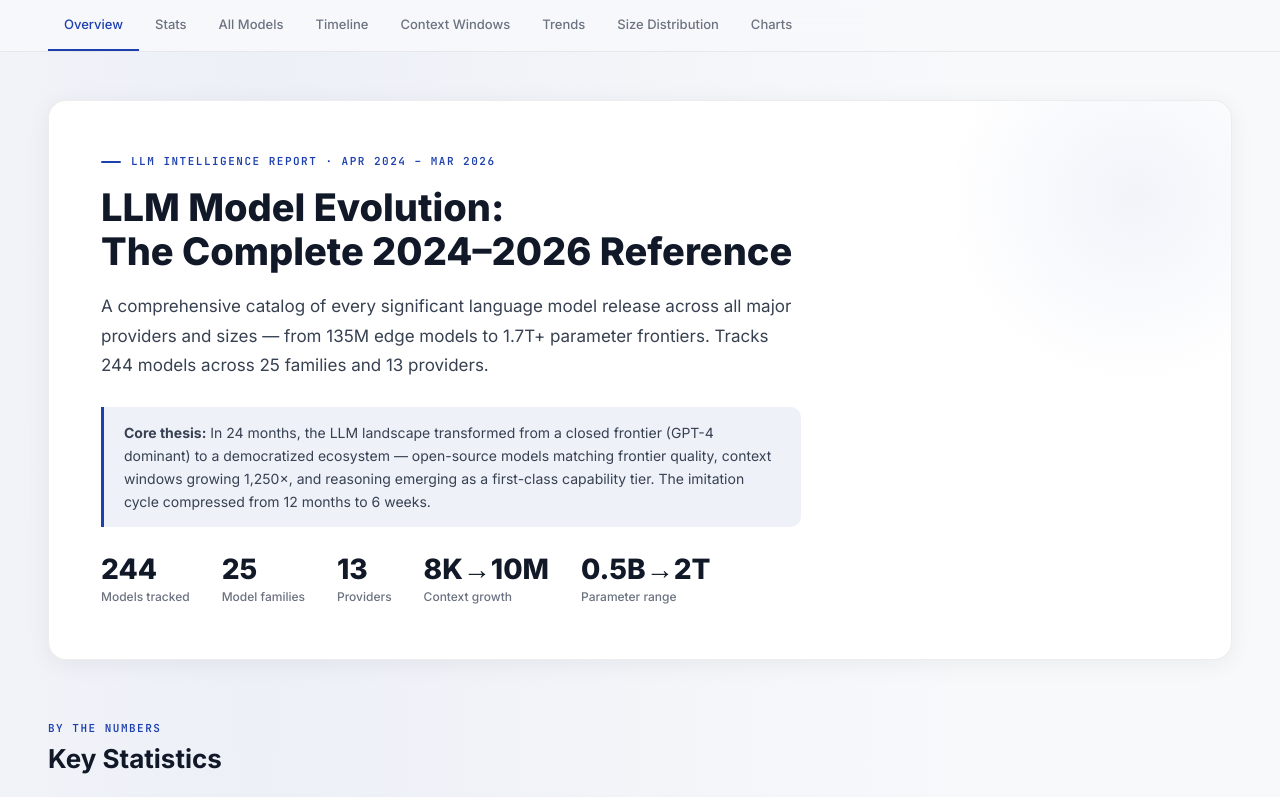
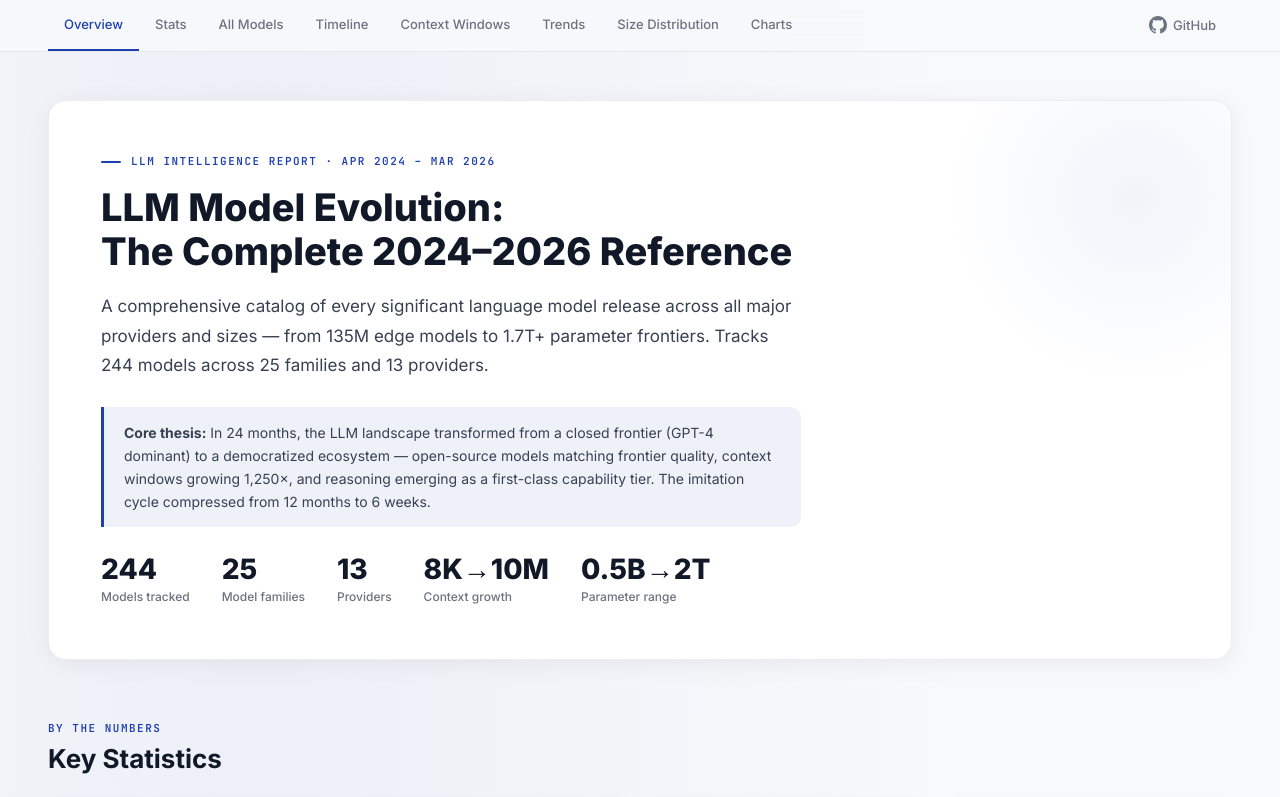
Before and after one commit to delexw/llm-evolution.com, a plain HTML site: page index.html in a window 1280 px wide. Shown: the top 797 px of the page. Drawn offline with nearby package versions, Linux system fonts and the light colour scheme; a script that the page names is missing.

Commit message:
Add GitHub link to navigation bar in index.html and adjust topnav styles in layout.css

```diff
--- a/css/layout.css
+++ b/css/layout.css
@@ -1,5 +1,6 @@
 /* Nav */
-.topnav{position:sticky;top:0;z-index:200;background:color-mix(in srgb,var(--bg) 88%,transparent);backdrop-filter:blur(12px);-webkit-backdrop-filter:blur(12px);border-bottom:1px solid var(--border);display:flex;gap:0;overflow-x:auto;scrollbar-width:none;padding:0 48px}
+.topnav{position:sticky;top:0;z-index:200;background:color-mix(in srgb,var(--bg) 88%,transparent);backdrop-filter:blur(12px);-webkit-backdrop-filter:blur(12px);border-bottom:1px solid var(--border);display:flex;gap:0;overflow-x:auto;scrollbar-width:none;padding:0 48px;align-items:center}
+.topnav-github{margin-left:auto;display:flex;align-items:center;gap:6px;border-bottom:none !important}
 .topnav::-webkit-scrollbar{display:none}
 .topnav a{font-size:13px;font-weight:500;color:var(--dim);text-decoration:none;padding:14px 16px;white-space:nowrap;border-bottom:2px solid transparent;transition:color .15s,border-color .15s}
 .topnav a:hover{color:var(--text)}
--- a/index.html
+++ b/index.html
@@ -152,6 +152,10 @@
   <a href="#trends-sec">Trends</a>
   <a href="#size-dist">Size Distribution</a>
   <a href="#charts-sec">Charts</a>
+  <a href="https://github.com/delexw/llm-evolution.com" target="_blank" rel="noopener" class="topnav-github" aria-label="GitHub">
+    <svg width="18" height="18" viewBox="0 0 24 24" fill="currentColor" aria-hidden="true"><path d="M12 0C5.37 0 0 5.37 0 12c0 5.31 3.435 9.795 8.205 11.385.6.105.825-.255.825-.57 0-.285-.015-1.23-.015-2.235-3.015.555-3.795-.735-4.035-1.41-.135-.345-.72-1.41-1.23-1.695-.42-.225-1.02-.78-.015-.795.945-.015 1.62.87 1.845 1.23 1.08 1.815 2.805 1.305 3.495.99.105-.78.42-1.305.765-1.605-2.67-.3-5.46-1.335-5.46-5.925 0-1.305.465-2.385 1.23-3.225-.12-.3-.54-1.53.12-3.18 0 0 1.005-.315 3.3 1.23.96-.27 1.98-.405 3-.405s2.04.135 3 .405c2.295-1.56 3.3-1.23 3.3-1.23.66 1.65.24 2.88.12 3.18.765.84 1.23 1.905 1.23 3.225 0 4.605-2.805 5.625-5.475 5.925.435.375.81 1.095.81 2.22 0 1.605-.015 2.895-.015 3.3 0 .315.225.69.825.57A12.02 12.02 0 0 0 24 12c0-6.63-5.37-12-12-12z"/></svg>
+    GitHub
+  </a>
 </nav>
 
 <div class="wrap">
```
